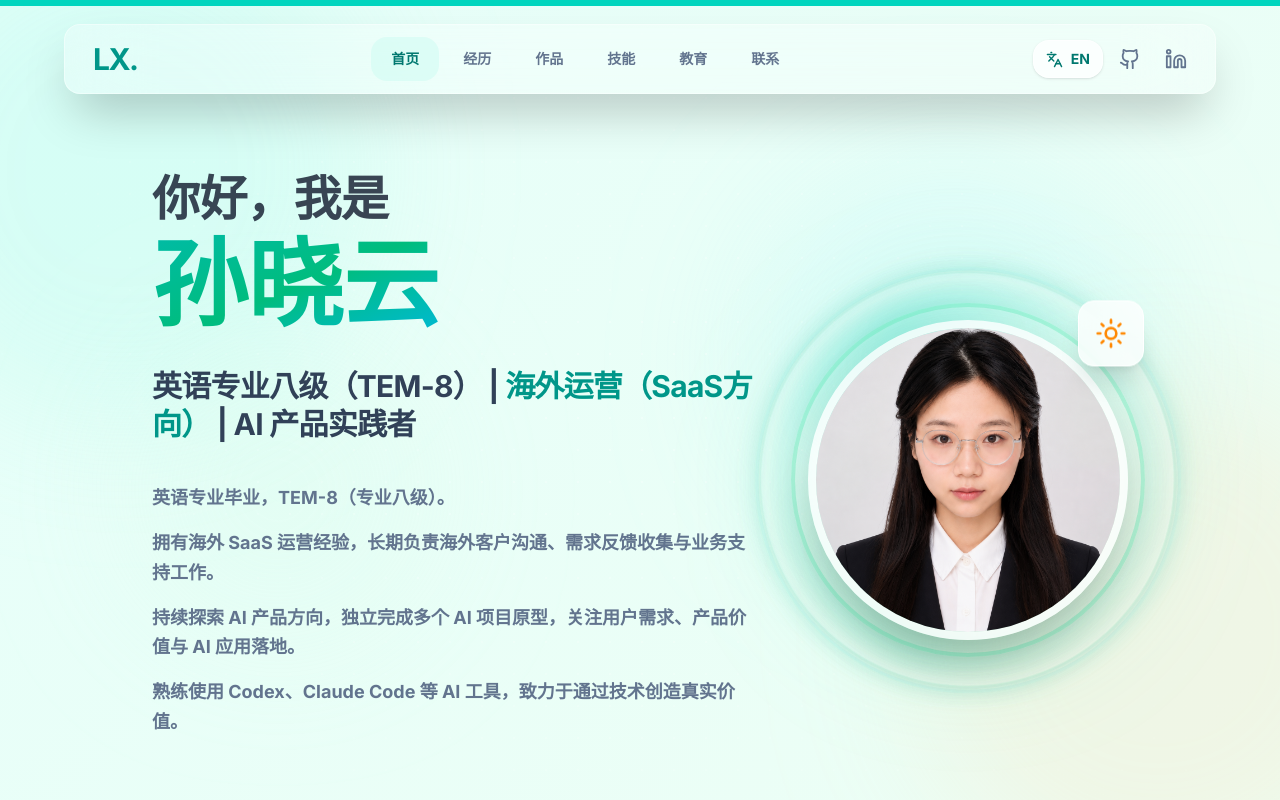
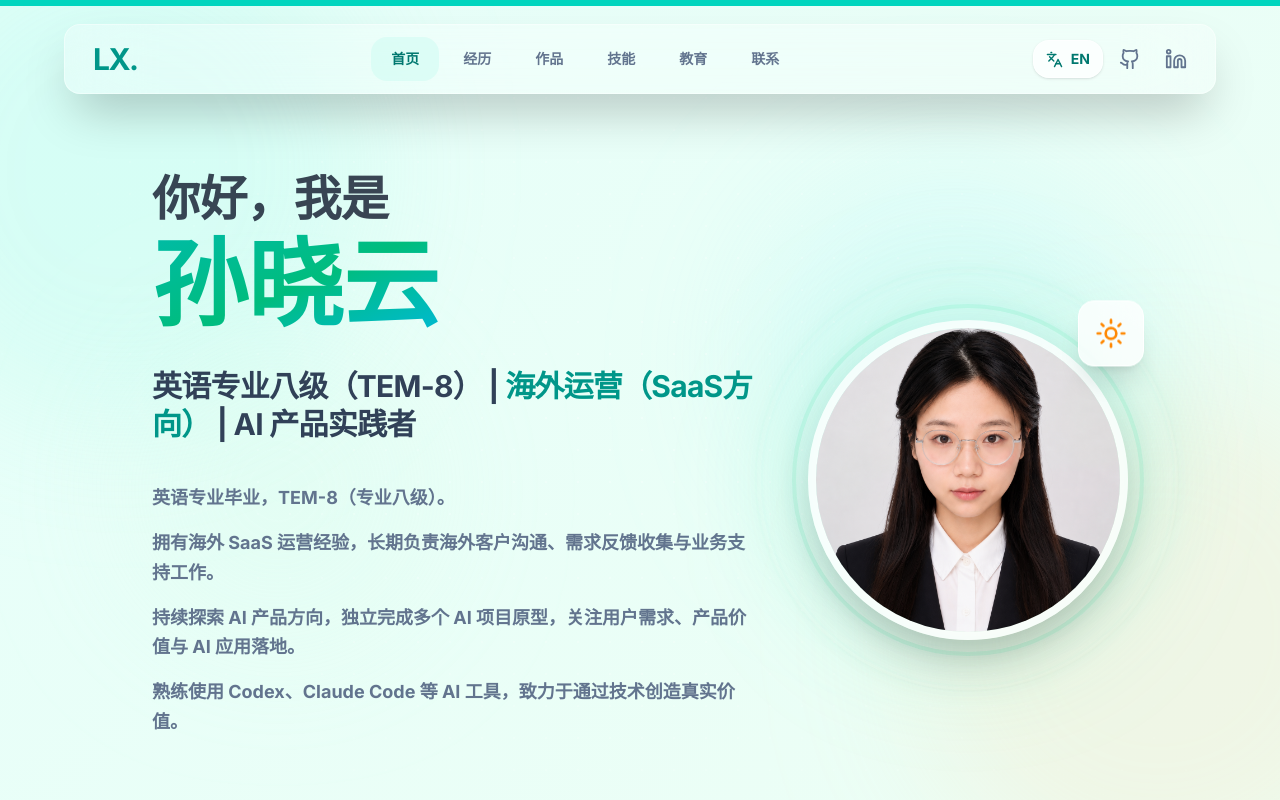
Before and after one commit to sunxiaoyun333-cpu/resumee, a React (Vite) app: page / in a window 1280 px wide. Shown: the top 800 px of the page. Built offline with nearby package versions, Linux system fonts and the light colour scheme.

Commit message:
Soften avatar ripple animation

```diff
--- a/src/App.tsx
+++ b/src/App.tsx
@@ -821,15 +821,14 @@ export default function App() {
           </div>
 
           <motion.div initial={{ opacity: 0, scale: 0.85, rotate: -8 }} animate={{ opacity: 1, scale: 1, rotate: 0 }} transition={{ duration: 1, type: 'spring' }} className="relative">
-            <div className="avatar-orbit-glow" />
             <div className="avatar-ripple" />
             <div className="avatar-ripple" />
             <div className="avatar-ripple" />
             <motion.div
               aria-hidden="true"
-              animate={{ scale: [1, 1.025, 1], opacity: [0.62, 0.9, 0.62] }}
-              transition={{ duration: 3.2, repeat: Infinity, ease: 'easeInOut' }}
-              className="absolute -inset-4 rounded-full border-4 border-emerald-300/55 shadow-[0_0_42px_rgba(20,184,166,0.25)]"
+              animate={{ scale: [1, 1.012, 1], opacity: [0.42, 0.58, 0.42] }}
+              transition={{ duration: 6.8, repeat: Infinity, ease: 'easeInOut' }}
+              className="absolute -inset-4 rounded-full border-4 border-emerald-300/45 shadow-[0_0_22px_rgba(20,184,166,0.14)]"
             />
             <div className="absolute inset-0 rounded-full bg-emerald-300/30 blur-3xl" />
             <motion.button
--- a/src/index.css
+++ b/src/index.css
@@ -50,53 +50,34 @@
   position: absolute;
   inset: -1.15rem;
   border-radius: 9999px;
-  border: 3px solid rgba(20, 184, 166, 0.34);
-  box-shadow:
-    0 0 26px rgba(20, 184, 166, 0.22),
-    inset 0 0 24px rgba(255, 255, 255, 0.55);
-  animation: avatar-ripple 3.8s ease-out infinite;
+  border: 2px solid rgba(20, 184, 166, 0.22);
+  box-shadow: 0 0 16px rgba(20, 184, 166, 0.12);
+  animation: avatar-ripple 7.2s ease-out infinite;
 }
 
 .avatar-ripple:nth-of-type(2) {
   inset: -2rem;
-  border-color: rgba(45, 212, 191, 0.24);
-  animation-delay: 1.15s;
+  border-color: rgba(45, 212, 191, 0.16);
+  animation-delay: 2.25s;
 }
 
 .avatar-ripple:nth-of-type(3) {
   inset: -2.85rem;
-  border-color: rgba(16, 185, 129, 0.16);
-  animation-delay: 2.3s;
-}
-
-.avatar-orbit-glow {
-  position: absolute;
-  inset: -1.9rem;
-  border-radius: 9999px;
-  background:
-    conic-gradient(from 0deg, transparent, rgba(45, 212, 191, 0.62), transparent 32%, rgba(255, 255, 255, 0.7), transparent 58%, rgba(16, 185, 129, 0.42), transparent);
-  filter: blur(18px);
-  opacity: 0.55;
-  animation: avatar-orbit-glow 9s linear infinite;
+  border-color: rgba(16, 185, 129, 0.1);
+  animation-delay: 4.5s;
 }
 
 @keyframes avatar-ripple {
   0% {
-    opacity: 0.82;
-    transform: scale(0.94);
+    opacity: 0.46;
+    transform: scale(0.97);
   }
   58% {
-    opacity: 0.32;
+    opacity: 0.16;
   }
   100% {
     opacity: 0;
-    transform: scale(1.18);
-  }
-}
-
-@keyframes avatar-orbit-glow {
-  to {
-    transform: rotate(360deg);
+    transform: scale(1.1);
   }
 }
 
```
